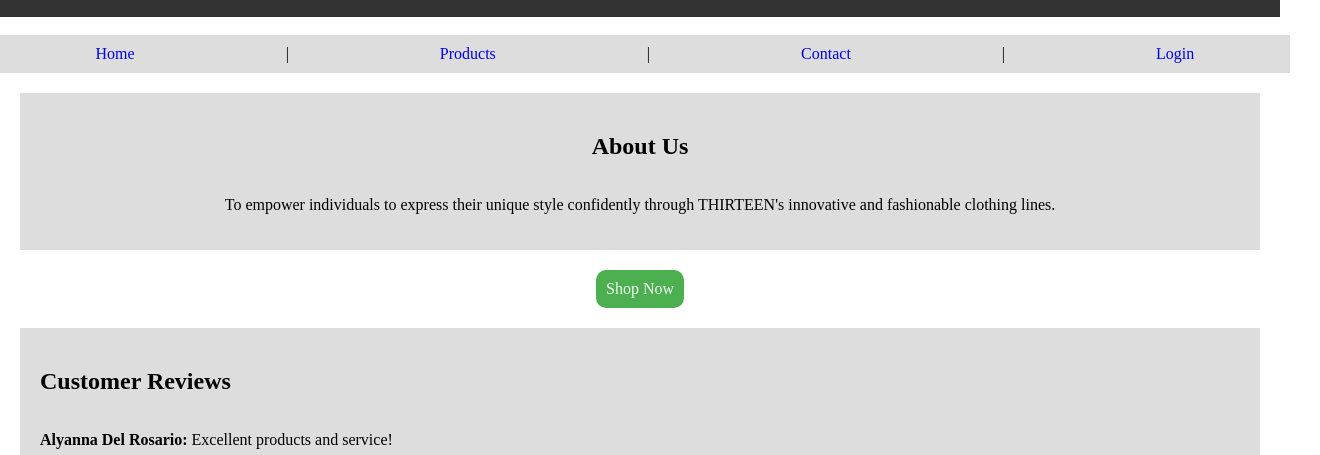
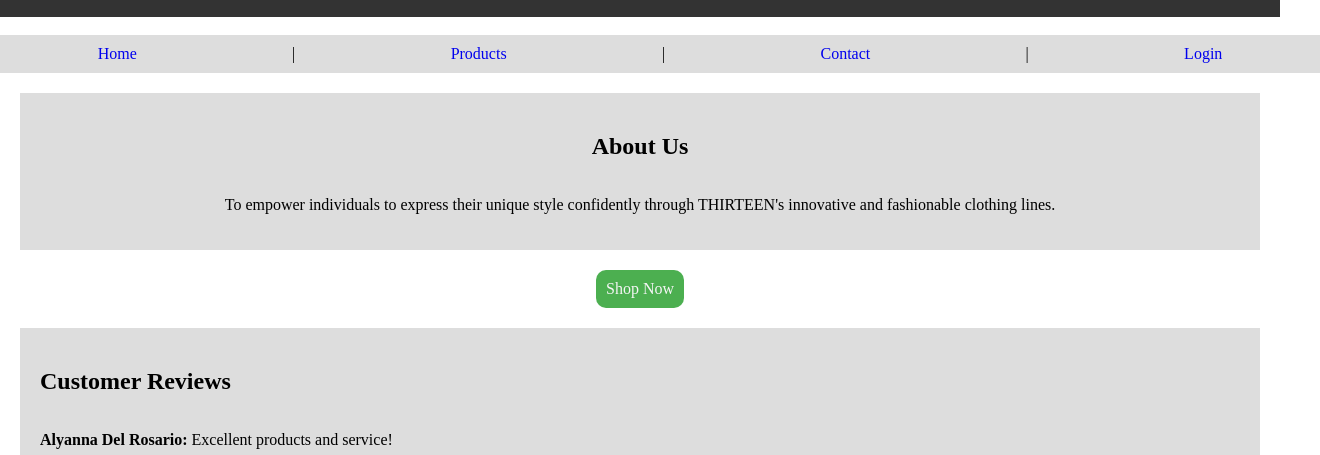
Before and after one commit to Cealrglario/Assn2-ENSF381, a plain HTML site: page index.html in a window 1280 px wide. Shown: the part 345-800 px from the top of the page, 1320 px wide, since content can reach past the window. Drawn offline with Linux system fonts and the light colour scheme.

Commit message:
Undid navigation width change

```diff
--- a/styles.css
+++ b/styles.css
@@ -21,7 +21,7 @@
 .navigation {
     display: flex;
     justify-content: space-around;
-    width: 97.65%; /* if I make the width 100%, the navbar goes off the screen, so I set it to 97.65% to properly fit */
+    width: 100%;
     background-color: #ddd;
     padding: 10px 20px 10px 20px;
 
```
